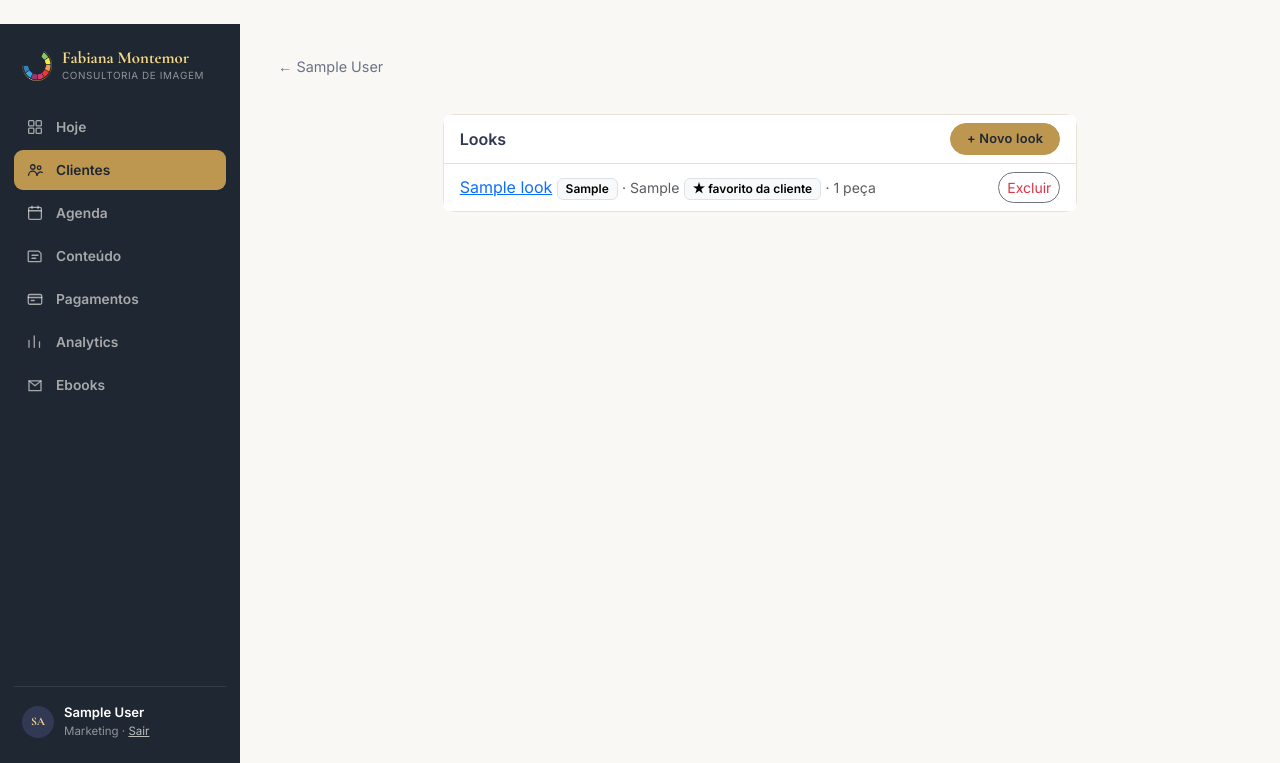
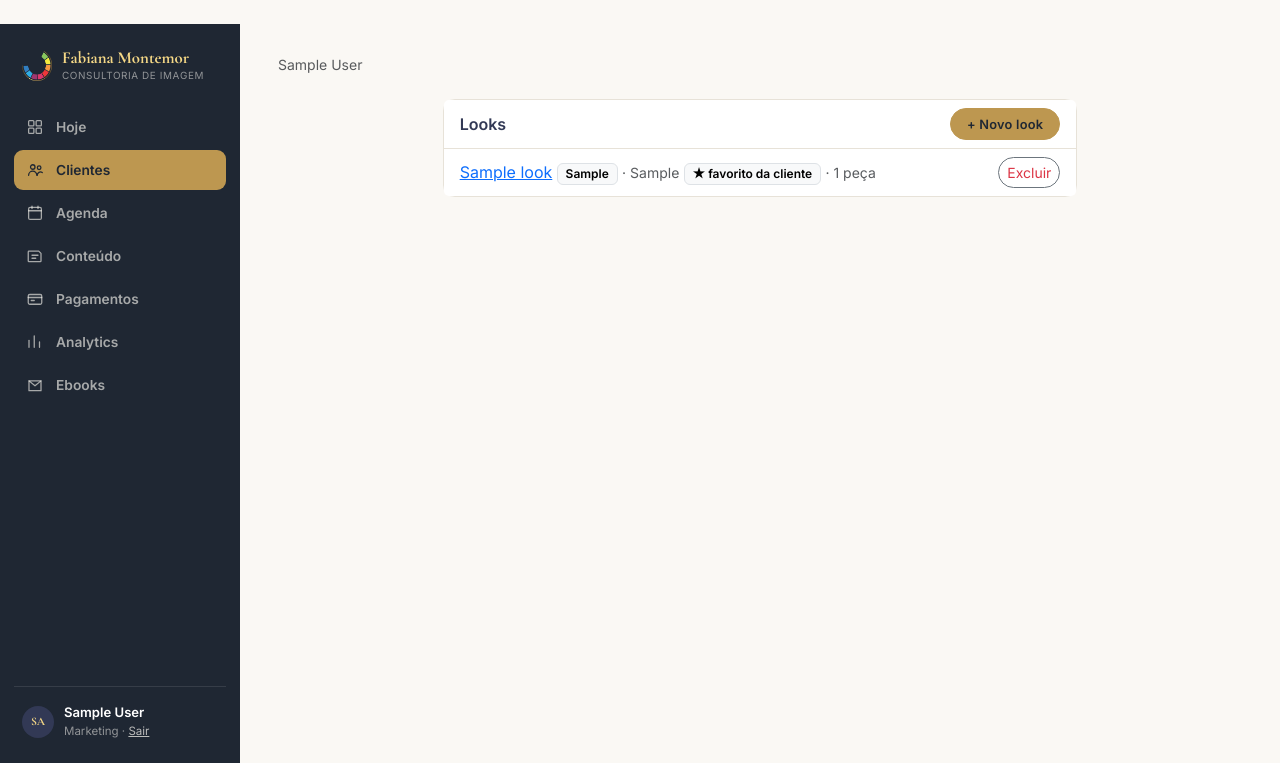
Before and after one commit to rocoutinho/avie-app, a Flask app: page /painel/clientes/1/looks in a window 1280 px wide. Shown: the top 763 px of the page. Run offline with Flask 3, Linux system fonts and the light colour scheme; a user stored in the database is signed in; tables that the repository leaves empty hold one stand-in row (values such as "Sample post"); some libraries are stand-ins or nearby versions.

Commit message:
Remove redundant "voltar" links now that navigation is always visible
Both the staff sidebar and the client sidebar/tab bar are permanent
shells now, so a "← Voltar..." link back to a page one tap away
duplicated navigation that's always on screen. Removed from the 6
staff client-hub sub-pages (_client_subpage_header.html), the dossiê
service/coloração pages, report_view.html, and the 7 client_area_*.html
pages nested under the client's own hub.

_client_subpage_header.html's back-link doubled as the only on-page
indicator of which client a staff sub-page belonged to (the sidebar
itself is client-agnostic), so that one became plain text instead of
being deleted outright. Left untouched: blog_post.html and
diagnostic_success.html, neither of which sits inside a persistent
nav shell.

Co-Authored-By: Claude Sonnet 5 <noreply@anthropic.com>
Claude-Session: https://claude.ai/code/session_017Zi1aPN9nMStgdhVAR4tYw

```diff
--- a/static/css/style.css
+++ b/static/css/style.css
@@ -1751,20 +1751,6 @@ h1, h2, h3, .font-serif {
   font-size: 0.78rem;
   color: var(--avie-gold-light);
   font-weight: 600;
-}
-
-.section-back-link {
-  display: inline-flex;
-  align-items: center;
-  gap: 0.35rem;
-  color: var(--avie-text-muted);
-  text-decoration: none;
-  font-size: 0.9rem;
-  margin-bottom: 0.75rem;
-}
-
-.section-back-link:hover {
-  color: var(--avie-navy);
 }
 
 /* Formulários */
--- a/templates/_client_subpage_header.html
+++ b/templates/_client_subpage_header.html
@@ -1,5 +1,8 @@
 {# Cabeçalho padrão das páginas de recurso da cliente (Diagnóstico, Dossiê,
    Looks, Closet, Personal Shopper, Dados pessoais) — espera `client` e
-   `title` no contexto de quem faz include. #}
-<a href="{{ url_for('clients.detail', client_id=client.id) }}" class="section-back-link">&larr; {{ client.full_name }}</a>
+   `title` no contexto de quem faz include. Sem link "voltar": a sidebar do
+   staff já está sempre visível (ver admin_base.html). O nome da cliente
+   fica como texto simples — não é navegação, é só identificar de quem é
+   a página, já que a sidebar em si não mostra isso. #}
+<p class="text-muted small mb-1">{{ client.full_name }}</p>
 <h1 class="h4 mb-4">{{ title }}</h1>
--- a/templates/client_area_closet.html
+++ b/templates/client_area_closet.html
@@ -3,8 +3,7 @@
 
 {% block client_content %}
 <div class="mb-4">
-  <a href="{{ url_for('client_area.looks') }}" class="text-muted small text-decoration-none">&larr; Voltar pra minha assinatura visual</a>
-  <p class="eyebrow mb-1 mt-2" style="color: var(--avie-gold);">Minha assinatura visual</p>
+  <p class="eyebrow mb-1" style="color: var(--avie-gold);">Minha assinatura visual</p>
   <h1 class="h3 mb-1">Meu closet</h1>
   <p class="text-muted mb-0">As peças por trás dos seus looks, catalogadas pela sua consultora.</p>
 </div>
--- a/templates/client_area_diagnostico.html
+++ b/templates/client_area_diagnostico.html
@@ -4,8 +4,7 @@
 
 {% block client_content %}
 <div class="mb-4">
-  <a href="{{ url_for('client_area.index') }}" class="text-muted small text-decoration-none">&larr; Voltar pra minha jornada</a>
-  <p class="eyebrow mb-1 mt-2" style="color: var(--avie-gold);">Minha jornada</p>
+  <p class="eyebrow mb-1" style="color: var(--avie-gold);">Minha jornada</p>
   <h1 class="h3 mb-0">Meu Dossiê</h1>
 </div>
 
--- a/templates/client_area_evolucao.html
+++ b/templates/client_area_evolucao.html
@@ -3,8 +3,7 @@
 
 {% block client_content %}
 <div class="mb-4">
-  <a href="{{ url_for('client_area.index') }}" class="text-muted small text-decoration-none">&larr; Voltar pra minha jornada</a>
-  <p class="eyebrow mb-1 mt-2" style="color: var(--avie-gold);">Minha jornada</p>
+  <p class="eyebrow mb-1" style="color: var(--avie-gold);">Minha jornada</p>
   <h1 class="h3 mb-0">Minha Evolução</h1>
 </div>
 
--- a/templates/client_area_identity.html
+++ b/templates/client_area_identity.html
@@ -3,8 +3,7 @@
 
 {% block client_content %}
 <div class="mb-4">
-  <a href="{{ url_for('client_area.index') }}" class="text-muted small text-decoration-none">&larr; Voltar pra minha jornada</a>
-  <p class="eyebrow mb-1 mt-2" style="color: var(--avie-gold);">Minha jornada</p>
+  <p class="eyebrow mb-1" style="color: var(--avie-gold);">Minha jornada</p>
   <h1 class="h3 mb-0">Minha identidade visual</h1>
 </div>
 
--- a/templates/client_area_looks.html
+++ b/templates/client_area_looks.html
@@ -3,8 +3,7 @@
 
 {% block client_content %}
 <div class="mb-4">
-  <a href="{{ url_for('client_area.index') }}" class="text-muted small text-decoration-none">&larr; Voltar pra minha jornada</a>
-  <p class="eyebrow mb-1 mt-2" style="color: var(--avie-gold);">Minha jornada</p>
+  <p class="eyebrow mb-1" style="color: var(--avie-gold);">Minha jornada</p>
   <h1 class="h3 mb-1">Minha assinatura visual</h1>
   {% set summary_bits = [] %}
   {% if client.looks %}{% set _ = summary_bits.append(client.looks|length ~ " look" ~ ("s" if client.looks|length != 1) ~ " montado" ~ ("s" if client.looks|length != 1)) %}{% endif %}
--- a/templates/client_area_looks_gallery.html
+++ b/templates/client_area_looks_gallery.html
@@ -3,8 +3,7 @@
 
 {% block client_content %}
 <div class="mb-4">
-  <a href="{{ url_for('client_area.looks') }}" class="text-muted small text-decoration-none">&larr; Voltar pra minha assinatura visual</a>
-  <p class="eyebrow mb-1 mt-2" style="color: var(--avie-gold);">Minha assinatura visual</p>
+  <p class="eyebrow mb-1" style="color: var(--avie-gold);">Minha assinatura visual</p>
   <h1 class="h3 mb-1">Meus looks</h1>
   <p class="text-muted mb-0">Combinações completas montadas pela sua consultora a partir do seu closet.</p>
 </div>
--- a/templates/client_area_personal_shopper.html
+++ b/templates/client_area_personal_shopper.html
@@ -3,8 +3,7 @@
 
 {% block client_content %}
 <div class="mb-4">
-  <a href="{{ url_for('client_area.looks') }}" class="text-muted small text-decoration-none">&larr; Voltar pra minha assinatura visual</a>
-  <p class="eyebrow mb-1 mt-2" style="color: var(--avie-gold);">Minha assinatura visual</p>
+  <p class="eyebrow mb-1" style="color: var(--avie-gold);">Minha assinatura visual</p>
   <h1 class="h3 mb-1">Personal Shopper</h1>
   <p class="text-muted mb-0">Sugestões do seu personal shopper pra ampliar seus looks — recomendações de curadoria e, quando disponível, um link de compra direto.</p>
 </div>
--- a/templates/client_dossie_coloracao.html
+++ b/templates/client_dossie_coloracao.html
@@ -3,8 +3,7 @@
 {% block title %}Coloração — {{ client.full_name }}{% endblock %}
 {% block admin_content %}
 <div class="mb-4">
-  <a href="{{ url_for('clients.dossie', client_id=client.id) }}" class="text-muted small text-decoration-none">&larr; Voltar pro dossiê</a>
-  <h1 class="h4 mb-0 mt-2">Coloração</h1>
+  <h1 class="h4 mb-0">Coloração</h1>
   <p class="text-muted small mb-0">{{ client.full_name }}</p>
 </div>
 
--- a/templates/client_dossie_service.html
+++ b/templates/client_dossie_service.html
@@ -2,8 +2,7 @@
 {% block title %}{{ label }} — {{ client.full_name }}{% endblock %}
 {% block admin_content %}
 <div class="mb-4">
-  <a href="{{ url_for('clients.dossie', client_id=client.id) }}" class="text-muted small text-decoration-none">&larr; Voltar pro dossiê</a>
-  <h1 class="h4 mb-0 mt-2">{{ label }}</h1>
+  <h1 class="h4 mb-0">{{ label }}</h1>
   <p class="text-muted small mb-0">{{ client.full_name }}</p>
 </div>
 
--- a/templates/report_view.html
+++ b/templates/report_view.html
@@ -25,7 +25,6 @@
       <button type="submit" class="btn btn-outline-secondary text-danger">Excluir</button>
     </form>
     {% endif %}
-    <a href="{{ url_for('clients.diagnostico', client_id=client.id) }}" class="btn btn-link">Voltar ao diagnóstico</a>
   </div>
 </div>
 {% endblock %}
```
Also changed, not shown: CLAUDE.md (+2 -0 lines).
